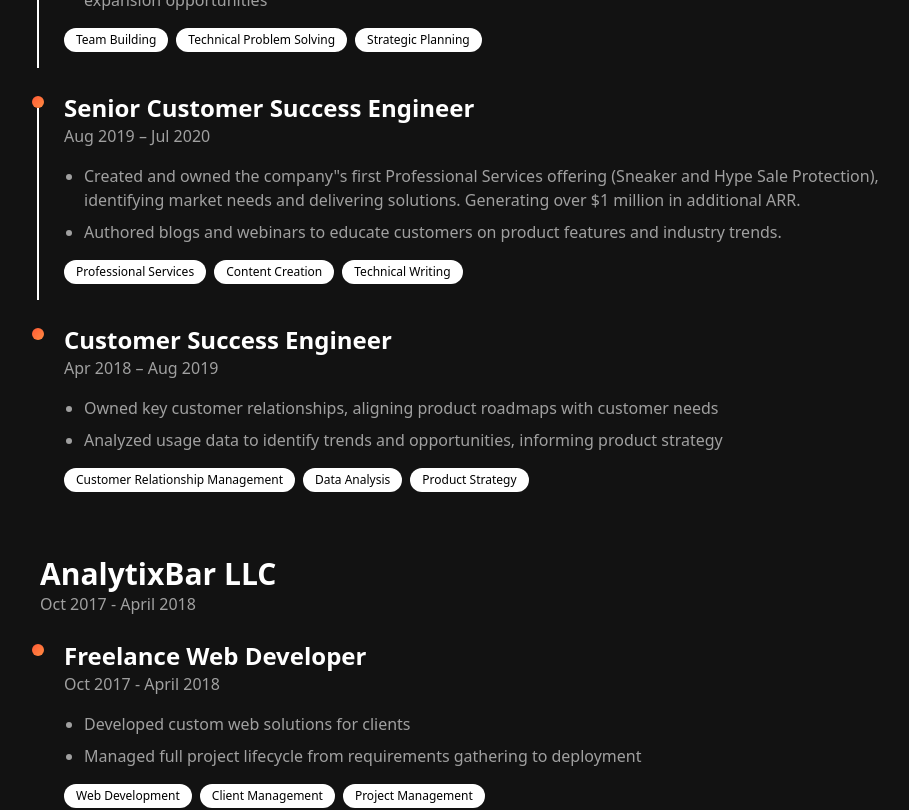
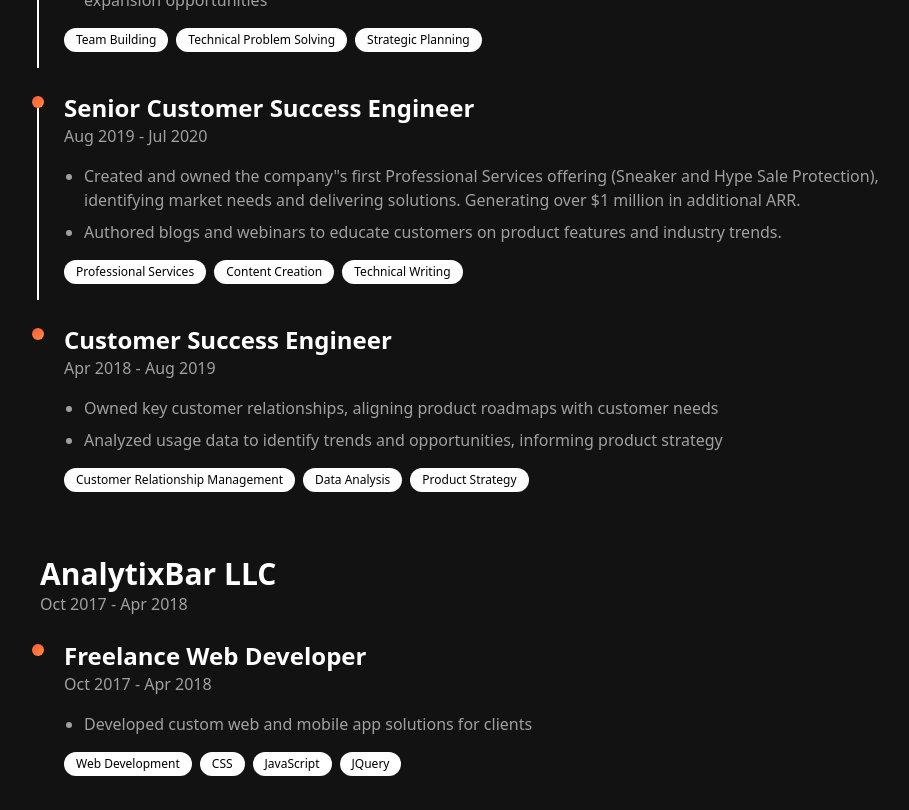
Before and after one commit to chrisfio/portfolio-website, a Next.js app: page /work in a window 1280 px wide. Shown: the part 1120-1930 px from the top of the page, without its empty margins (168-1077 px from the left). Built offline with nearby package versions, Linux system fonts and the light colour scheme.

Commit message:
tweaks to work experience page

```diff
--- a/src/app/work/page.tsx
+++ b/src/app/work/page.tsx
@@ -28,7 +28,7 @@
         },
         {
           title: "Manager, Customer Success Engineering",
-          period: "Jul 2020 – Jan 2022",
+          period: "Jul 2020 - Jan 2022",
           description: [
             "Built and led a team of seven customer success engineers and managers",
             "Acted as escalation point for critical issues, resolving complex challenges efficiently",
@@ -38,7 +38,7 @@
         },
         {
           title: "Senior Customer Success Engineer",
-          period: "Aug 2019 – Jul 2020",
+          period: "Aug 2019 - Jul 2020",
           description: [
             "Created and owned the company\"s first Professional Services offering (Sneaker and Hype Sale Protection), identifying market needs and delivering solutions. Generating over $1 million in additional ARR.",
             "Authored blogs and webinars to educate customers on product features and industry trends."
@@ -47,7 +47,7 @@
         },
         {
           title: "Customer Success Engineer",
-          period: "Apr 2018 – Aug 2019",
+          period: "Apr 2018 - Aug 2019",
           description: [
             "Owned key customer relationships, aligning product roadmaps with customer needs",
             "Analyzed usage data to identify trends and opportunities, informing product strategy"
@@ -59,16 +59,15 @@
     {
       id: "analytixbar",
       company: "AnalytixBar LLC",
-      period: "Oct 2017 - April 2018",
+      period: "Oct 2017 - Apr 2018",
       roles: [
         {
           title: "Freelance Web Developer",
-          period: "Oct 2017 - April 2018",
+          period: "Oct 2017 - Apr 2018",
           description: [
-            "Developed custom web solutions for clients",
-            "Managed full project lifecycle from requirements gathering to deployment"
+            "Developed custom web and mobile app solutions for clients"
           ],
-          technologies: ["Web Development", "Client Management", "Project Management"]
+          technologies: ["Web Development", "CSS", "JavaScript", "JQuery"]
         }
       ]
     },
```
